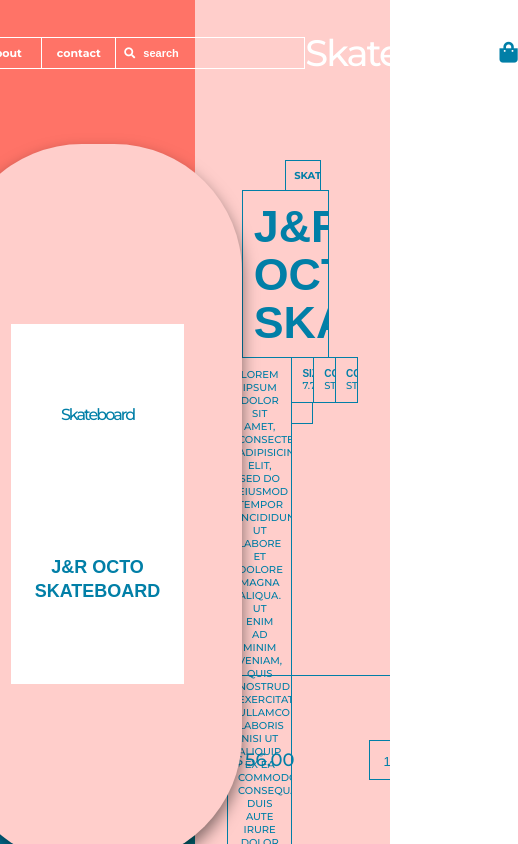
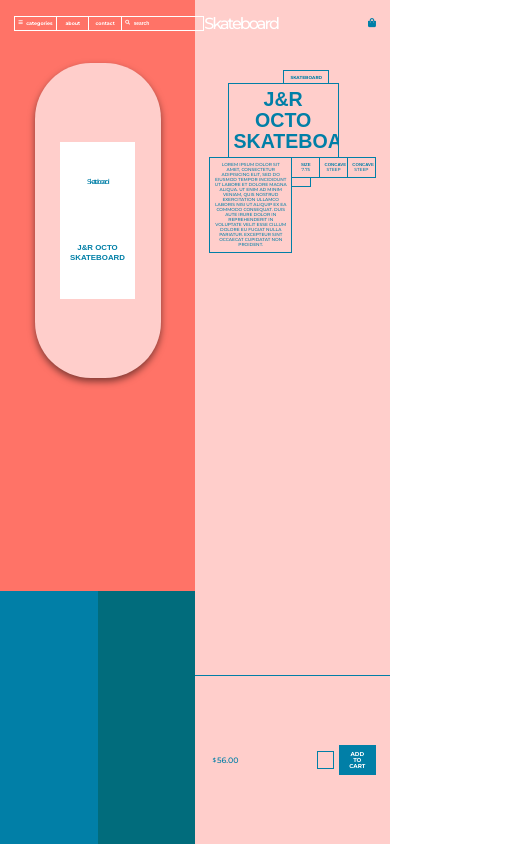
Before and after one commit to VictorParraCant/shop-skateboards, a React (Create React App) app: page / in a window 390 px wide. Shown: the top 844 px of the page, 518 px wide, since content can reach past the window. Built offline with nearby package versions, Linux system fonts and the light colour scheme; a web font is replaced by a local one.

Commit message:
Add basic files to responsive

```diff
--- /dev/null
+++ b/src/assets/function.scss
@@ -0,0 +1,54 @@
+@import './variables.scss';
+
+@mixin responsive($media) {
+  @if $media==max {
+    @media (min-width: $max) {
+      /* +1440px */
+      @content;
+    }
+  } @else if $media==extra {
+    @media (max-width: $extra) {
+      /* 1200px */
+      @content;
+    }
+  } @else if $media==ipad {
+    @media (max-width: $ipad) {
+      /* 1024px */
+      @content;
+    }
+  } @else if $media==wrapper {
+    @media (max-width: $wrapper) {
+      /* 960px */
+      @content;
+    }
+  } @else if $media==ipad-vertical {
+    @media (max-width: $ipad-vertical) {
+      /* 768px */
+      @content;
+    }
+  } @else if $media==max-tablets {
+    @media (max-width: $max-tablets) {
+      /* 720px */
+      @content;
+    }
+  } @else if $media==min-tablets {
+    @media (max-width: $min-tablets) {
+      /* 640px */
+      @content;
+    }
+  } @else if $media==max-phones {
+    @media (max-width: $max-phones) {
+      /* 480px */
+      @content;
+    }
+  } @else if $media==phones {
+    @media (max-width: $phones) {
+      /* 320px */
+      @content;
+    }
+  } @else {
+    @media (#{$media}) {
+      @content;
+    }
+  }
+}
--- a/src/assets/main.scss
+++ b/src/assets/main.scss
@@ -1,5 +1,6 @@
 @import './reset.scss';
 @import './variables.scss';
+@import './function.scss';
 @import './animations.scss';
 
 .loader {
@@ -55,3 +56,38 @@
 .green {
   background-color: $green;
 }
+
+@include responsive(ipad) {
+  html,
+  body {
+    font-size: $font-ipad;
+  }
+}
+
+@include responsive(ipad-vertical) {
+  html,
+  body {
+    font-size: $font-ipad;
+  }
+}
+
+@include responsive(max-tablets) {
+  html,
+  body {
+    font-size: $font-low-resolution;
+  }
+}
+
+@include responsive(max-phones) {
+  html,
+  body {
+    font-size: $font-mobiles;
+  }
+}
+
+@include responsive(phones) {
+  html,
+  body {
+    font-size: $font-mobiles;
+  }
+}
--- a/src/assets/variables.scss
+++ b/src/assets/variables.scss
@@ -22,3 +22,19 @@ $font-menu: 0.6875rem; // 11 px
 $font-button: 0.8125rem; // 13 px
 $font-subtitle: 1.125rem; // 18 px
 $font-title: 1.625rem; // 26 px
+
+// Responsive
+$max: 1440px;
+$extra: 1200px;
+$ipad: 1024px;
+$ipad-vertical: 768px;
+$wrapper: 960px;
+$max-tablets: 720px;
+$min-tablets: 640px;
+$max-phones: 480px;
+$phones: 320px;
+
+$font-low-resolution: 12px;
+$font-mobiles: 7px;
+$font-ipad: 13px;
+$font-low-density: 11px;
```
